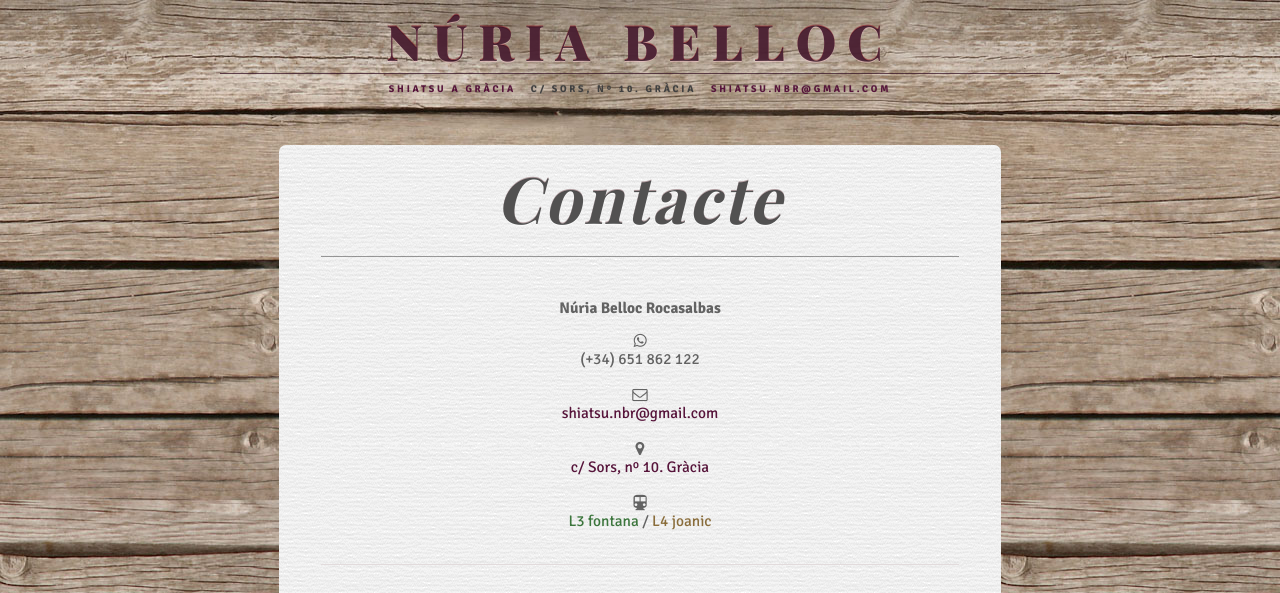
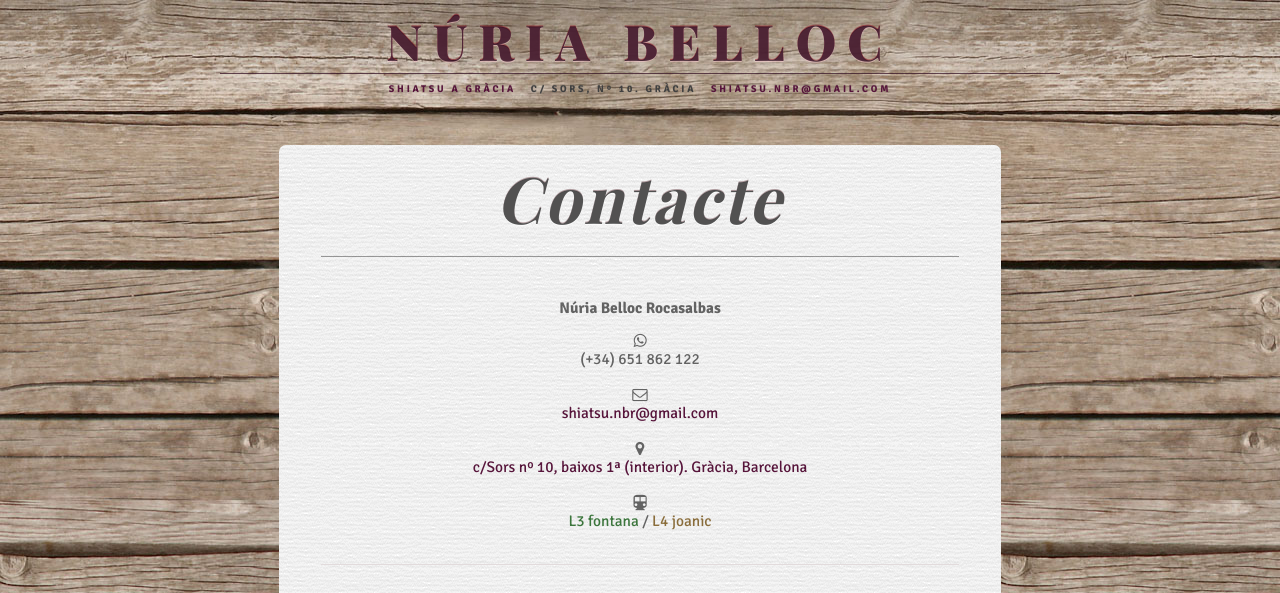
Before and after one commit to agustibr/shiatsu.nuriabelloc.com, a Jekyll site: the page built from 4-contacte.md, in a window 1280 px wide. Shown: the top 593 px of the page. Built offline with Jekyll 4.4.1, drawn with Linux system fonts in a browser that asks for light colours; nearby versions of some CDN libraries; some web fonts are replaced; grey boxes are pictures that could not be loaded.

Commit message:
Updated address

```diff
--- a/_config.yml
+++ b/_config.yml
@@ -5,7 +5,7 @@ description: "El shiatsu és una eina de contacte entre persones, un procés en
 
 email: shiatsu.nbr@gmail.com
 addr: "c/ Sors, nº 10. Gràcia"
-address: "c/ Sors, nº 10. Gràcia"
+address: "c/Sors nº 10, baixos 1ª (interior). Gràcia, Barcelona"
 tel: (+34) 651 862 122
 
 permalink: pretty
```
